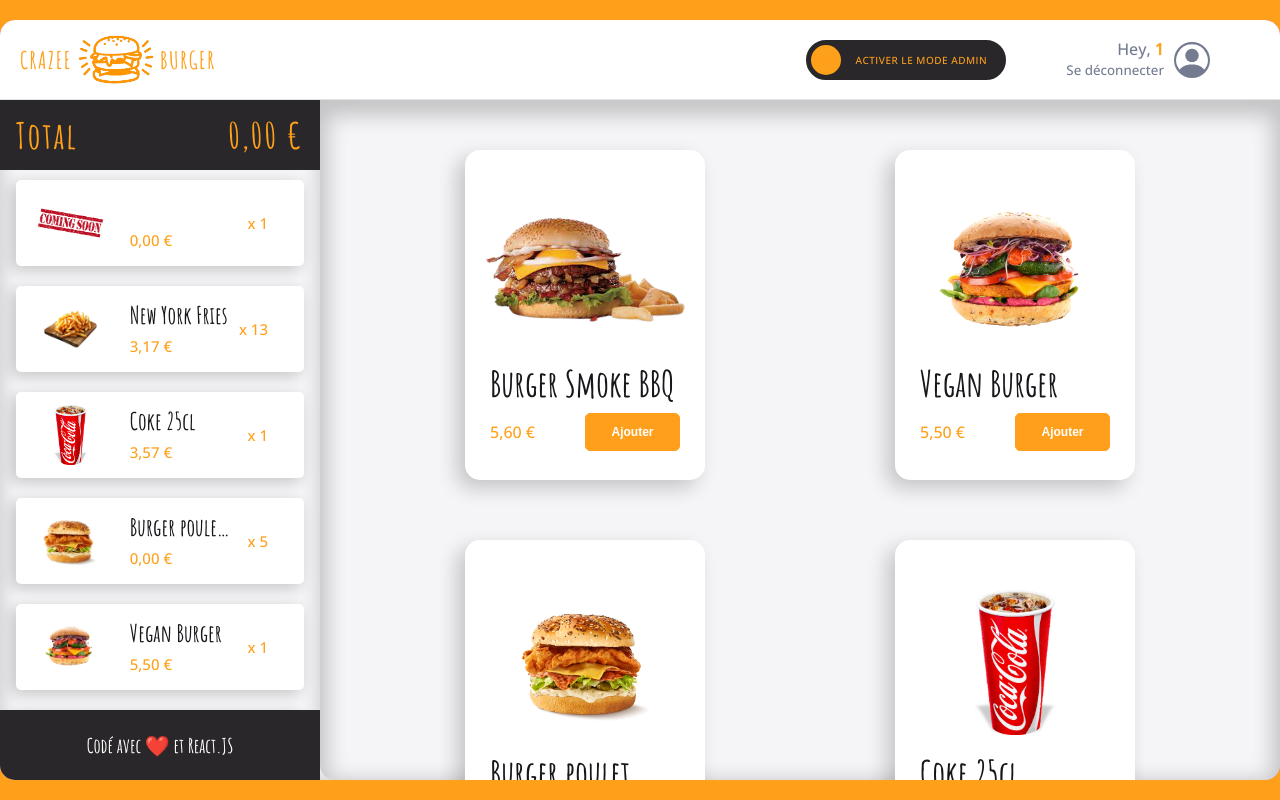
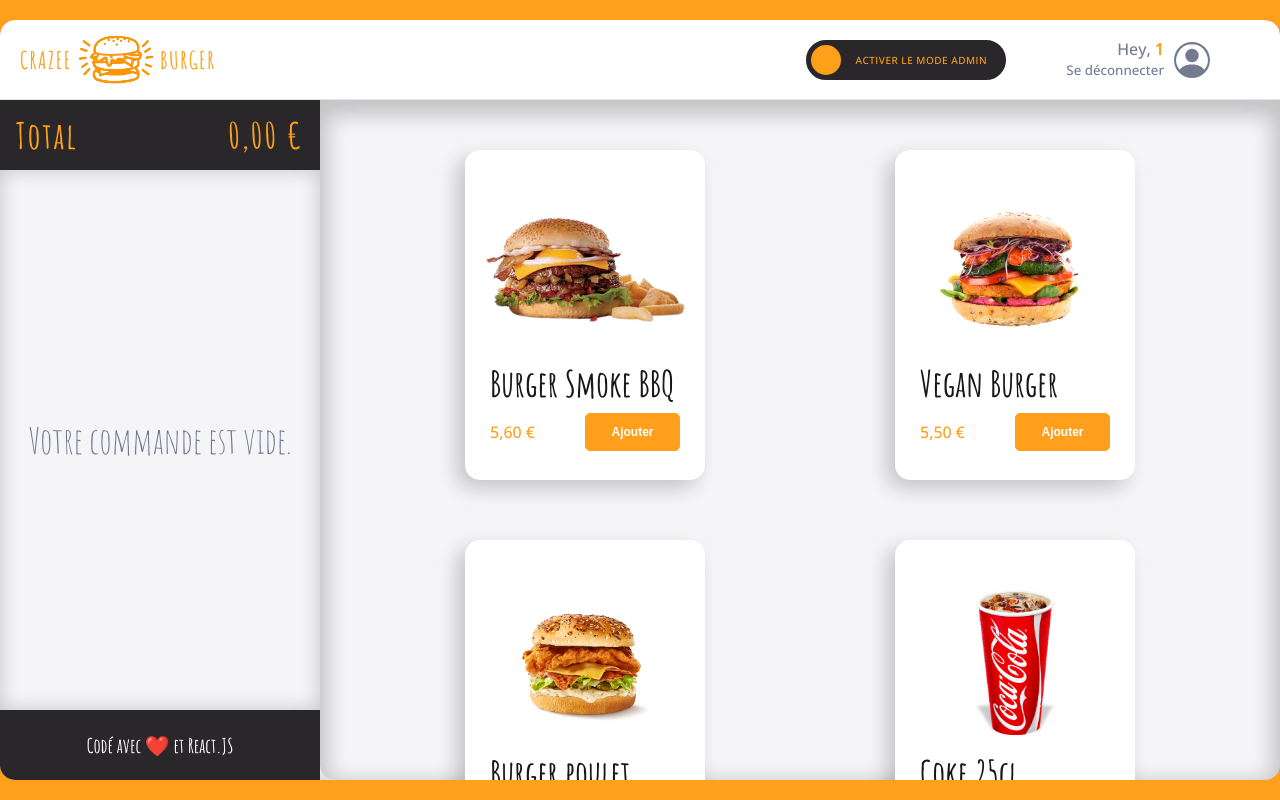
Before and after one commit to Ekkylibre/crazee-burger, a React (Vite) app: page /order/1 in a window 1280 px wide. Built offline with nearby package versions, Linux system fonts and the light colour scheme.

Commit message:
✨ F11: BASKET > Add Product > Create handleAddButton

```diff
--- a/src/components/context/OrderContext.jsx
+++ b/src/components/context/OrderContext.jsx
@@ -25,4 +25,5 @@ export default createContext({
   titleEditRef: {},
 
   basket: [],
+  handleAddToBasket: () => {},
 })
--- a/src/components/pages/order/Main/MainRightSide/Menu/Menu.jsx
+++ b/src/components/pages/order/Main/MainRightSide/Menu/Menu.jsx
@@ -8,6 +8,7 @@ import EmptyMenuAdmin from "./EmptyMenuAdmin"
 import EmptyMenuClient from "./EmptyMenuClient"
 import { checkIfProductIsClicked } from "./helper"
 import { EMPTY_PRODUCT, IMAGE_COMING_SOON } from "../../../../../../enums/product"
+import { find } from "../../../../../../utils/array"
 
 export default function Menu() {
   const {
@@ -20,6 +21,7 @@ export default function Menu() {
     setIsCollapsed,
     setCurrentTabSelected,
     titleEditRef,
+    handleAddToBasket,
   } = useContext(OrderContext)
   // state
 
@@ -29,7 +31,8 @@ export default function Menu() {
 
     await setIsCollapsed(false)
     await setCurrentTabSelected("edit")
-    const productClickedOn = menu.find((product) => product.id === idProductClicked)
+    //const productClickedOn = menu.find((product) => product.id === idProductClicked)
+    const productClickedOn = find(idProductClicked, menu)
     await setProductSelected(productClickedOn)
     titleEditRef.current.focus()
   }
@@ -51,6 +54,12 @@ export default function Menu() {
     }
   }
 
+  const handleAddButton = (event, idProductToAdd) => {
+    event.stopPropagation()
+    //const productToAdd = menu.find((menuProduct) => menuProduct.id === idProductToAdd)
+    const productToAdd = find(idProductToAdd, menu)
+    handleAddToBasket(productToAdd)
+  }
 
   return (
     <MenuStyled className="menu">
@@ -66,6 +75,7 @@ export default function Menu() {
             onClick={() => handleClick(id)}
             isHoverable={isModeAdmin}
             isSelected={checkIfProductIsClicked(id, productSelected.id)}
+            onAdd={(event) => handleAddButton(event, id)}
           />
         )
       })}
--- a/src/components/pages/order/OrderPages.jsx
+++ b/src/components/pages/order/OrderPages.jsx
@@ -17,7 +17,7 @@ export default function OrderPage() {
   const [productSelected, setProductSelected] = useState(EMPTY_PRODUCT)
   const titleEditRef = useRef()
   const { menu, handleAdd, handleDelete, handleEdit, resetMenu } = useMenu()
-  const { basket } = useBasket()
+  const { basket, handleAddToBasket } = useBasket()
 
   const orderContextValue = {
     isModeAdmin,
@@ -37,6 +37,7 @@ export default function OrderPage() {
     handleEdit,
     titleEditRef,
     basket,
+    handleAddToBasket
   }
 
   //affichage
--- a/src/components/reusable-ui/Card.jsx
+++ b/src/components/reusable-ui/Card.jsx
@@ -3,7 +3,7 @@ import { theme } from "../../theme";
 import Button from "./Button";
 import { TiDelete } from "react-icons/ti";
 
-export default function Card({ title, imageSource, leftDescription, hasDeleteButton, onDelete, onClick, isHoverable, isSelected }) {
+export default function Card({ title, imageSource, leftDescription, hasDeleteButton, onDelete, onClick, isHoverable, isSelected, onAdd }) {
   return (
     <CardStyled
       className="produit"
@@ -26,7 +26,7 @@ export default function Card({ title, imageSource, leftDescription, hasDeleteBut
           <div className="description">
             <div className="left-description">{leftDescription}</div>
             <div className="right-description">
-              <Button className="primary-button" label={"Ajouter"} onClick={(e)=> e.stopPropagation()}/>
+              <Button className="primary-button" label={"Ajouter"} onClick={onAdd}/>
             </div>
           </div>
         </div>
--- a/src/hooks/useBasket.jsx
+++ b/src/hooks/useBasket.jsx
@@ -2,6 +2,11 @@ import { useState } from "react"
 import { fakeBasket } from "../fakeData/fakeBasket"
 
 export const useBasket = () => {
-    const [basket, setBasket] = useState(fakeBasket.LARGE_WEIRD)
-    return { basket }
+    const [basket, setBasket] = useState(fakeBasket.EMPTY)
+
+    const handleAddToBasket = (producToAdd) => {
+
+    }
+
+    return { basket, handleAddToBasket }
 }
--- a/src/utils/array.js
+++ b/src/utils/array.js
@@ -1,5 +1,17 @@
 export const deepClone = (array) => {
   return JSON.parse(JSON.stringify(array))
+}
+
+export const find = (id, array) => {
+  return array.find((itemInArray) => itemInArray.id === id)
+}
+
+export const findIndex = (idWithUnknowwIndex, array) => {
+  return array.findIndex((itemInArray) => itemInArray.id === idWithUnknowwIndex)
+}
+
+export const filter = (idOfItemToRemove, array) => {
+  return array.filter((item) => item.id !== idOfItemToRemove)
 }
 
 // const fruits = [{ nom: "Abricot" }, { nom: "Banane" }]
```
Lines whose indentation alone changed are shown as unchanged.
